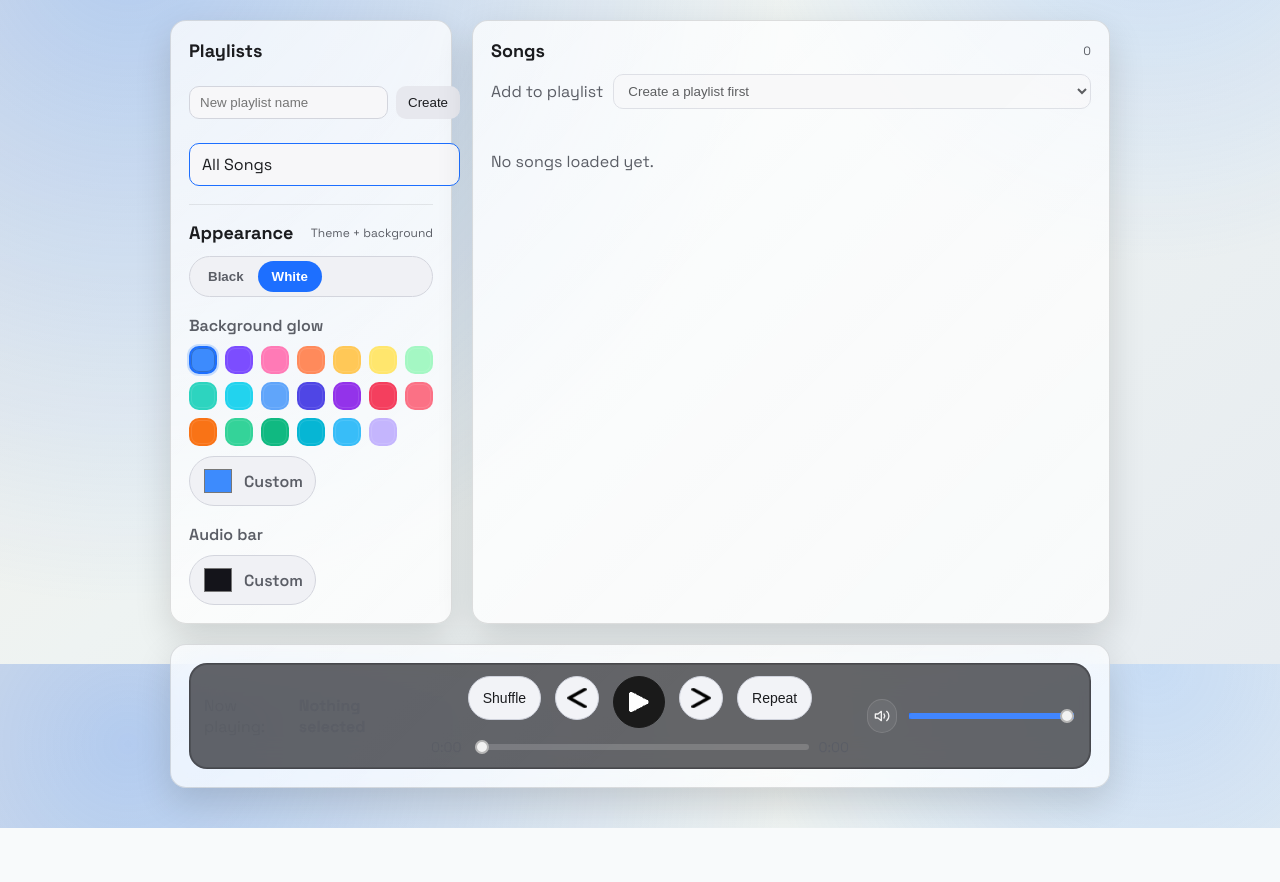
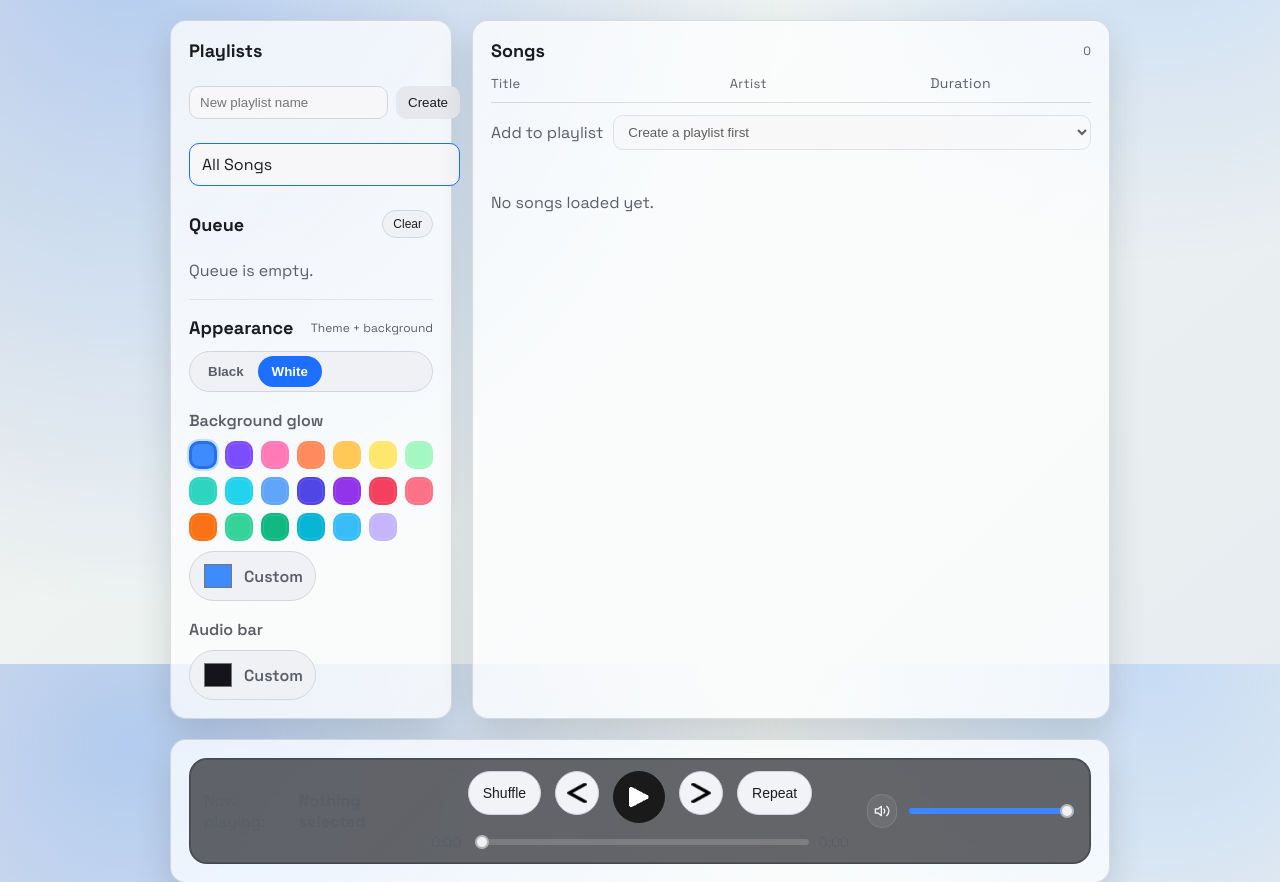
Before and after one commit to Bradley-07/Music-Player-Project, a Flask app: page / in a window 1280 px wide. Shown: the part 136-1018 px from the top of the page. Before the commit the page ends 964 px from the top, so only its background shows below. Run offline with Flask 3, Linux system fonts and the light colour scheme.

Commit message:
UI changes + queue system

```diff
--- a/static/app.js
+++ b/static/app.js
@@ -23,6 +23,8 @@ const bgColorPicker = document.getElementById("bgColorPicker");
 const audioBgPicker = document.getElementById("audioBgPicker");
 const repeatBtn = document.getElementById("repeatBtn");
 const playlistToast = document.getElementById("playlistToast");
+const queueList = document.getElementById("queueList");
+const clearQueueBtn = document.getElementById("clearQueueBtn");
 
 let currentIndex = -1;
 let activePlaylist = "All Songs";
@@ -35,6 +37,8 @@ let repeatEnabled = false;
 let isSeeking = false;
 let previousVolume = 1;
 let toastTimer = null;
+const durationCache = {};
+let queue = [];
 const playlists = {
   "All Songs": [],
 };
@@ -288,8 +292,22 @@ function buildSongList(songs, showAdd, showRemove) {
     songBtn.className = "song-item";
     songBtn.dataset.file = song.name;
     songBtn.dataset.url = song.url;
-    songBtn.textContent = song.name;
+    const info = parseSongInfo(song.name);
+    songBtn.textContent = info.title;
     row.appendChild(songBtn);
+
+    const artist = document.createElement("span");
+    artist.className = "song-artist";
+    artist.textContent = info.artist || "Unknown";
+    row.appendChild(artist);
+
+    const duration = document.createElement("span");
+    duration.className = "song-duration";
+    duration.dataset.file = song.name;
+    duration.textContent = durationCache[song.name]
+      ? formatTime(durationCache[song.name])
+      : "--:--";
+    row.appendChild(duration);
 
     if (showAdd) {
       const addBtn = document.createElement("button");
@@ -302,6 +320,15 @@ function buildSongList(songs, showAdd, showRemove) {
       });
       row.appendChild(addBtn);
     }
+
+    const queueBtn = document.createElement("button");
+    queueBtn.className = "queue-btn";
+    queueBtn.type = "button";
+    queueBtn.textContent = "Queue";
+    queueBtn.addEventListener("click", () => {
+      addToQueue(song);
+    });
+    row.appendChild(queueBtn);
 
     if (showRemove) {
       const removeBtn = document.createElement("button");
@@ -320,6 +347,7 @@ function buildSongList(songs, showAdd, showRemove) {
 
   songButtons = Array.from(document.querySelectorAll(".song-item"));
   wireSongButtons();
+  preloadDurations(songs);
 }
 
 function wireSongButtons() {
@@ -342,8 +370,28 @@ function playAtIndex(index) {
   button.classList.add("active");
 
   const file = button.dataset.file;
-  nowPlaying.textContent = file;
+  nowPlaying.textContent = formatSongTitle(file);
   audioPlayer.src = button.dataset.url;
+  audioPlayer.play();
+  playPauseIcon.src = "/static/pause.png";
+  playPauseIcon.alt = "Pause";
+}
+
+function playSongFromQueue(item) {
+  if (!item) {
+    return;
+  }
+  const index = songButtons.findIndex(
+    (button) => button.dataset.file === item.name,
+  );
+  if (index >= 0) {
+    playAtIndex(index);
+    return;
+  }
+  songButtons.forEach((button) => button.classList.remove("active"));
+  currentIndex = -1;
+  nowPlaying.textContent = formatSongTitle(item.name);
+  audioPlayer.src = item.url;
   audioPlayer.play();
   playPauseIcon.src = "/static/pause.png";
   playPauseIcon.alt = "Pause";
@@ -446,6 +494,12 @@ nextBtn.addEventListener("click", () => {
     playAtIndex(safeIndex);
     return;
   }
+  if (queue.length > 0) {
+    const nextItem = queue.shift();
+    renderQueue();
+    playSongFromQueue(nextItem);
+    return;
+  }
   let nextIndex = (currentIndex + 1) % songButtons.length;
   if (shuffleEnabled && songButtons.length > 1) {
     nextIndex = getRandomIndex(currentIndex);
@@ -472,6 +526,12 @@ prevBtn.addEventListener("click", () => {
 
 audioPlayer.addEventListener("ended", () => {
   if (songButtons.length === 0) {
+    return;
+  }
+  if (queue.length > 0) {
+    const nextItem = queue.shift();
+    renderQueue();
+    playSongFromQueue(nextItem);
     return;
   }
   let nextIndex = (currentIndex + 1) % songButtons.length;
@@ -502,6 +562,11 @@ audioPlayer.addEventListener("loadedmetadata", () => {
   if (seekBar) {
     seekBar.value = "0";
     updateRangeBackground(seekBar, 0);
+  }
+  if (Number.isFinite(audioPlayer.duration) && songButtons[currentIndex]) {
+    const file = songButtons[currentIndex].dataset.file;
+    durationCache[file] = audioPlayer.duration;
+    updateDurationDisplays(file, audioPlayer.duration);
   }
   audioPlayer.title = `${currentTimeDisplay.textContent} / ${durationDisplay.textContent}`;
 });
@@ -562,6 +627,10 @@ shuffleBtn.addEventListener("click", () => {
   shuffleBtn.classList.toggle("active", shuffleEnabled);
 });
 
+if (clearQueueBtn) {
+  clearQueueBtn.addEventListener("click", clearQueue);
+}
+
 if (repeatBtn) {
   repeatBtn.addEventListener("click", () => {
     repeatEnabled = !repeatEnabled;
@@ -574,6 +643,7 @@ if (repeatBtn) {
 }
 
 initAllSongsFromDom();
+renderQueue();
 
 function formatTime(seconds) {
   if (!Number.isFinite(seconds)) {
@@ -582,6 +652,98 @@ function formatTime(seconds) {
   const mins = Math.floor(seconds / 60);
   const secs = Math.floor(seconds % 60);
   return `${mins}:${secs.toString().padStart(2, "0")}`;
+}
+
+function formatSongTitle(filename) {
+  if (!filename) {
+    return "Unknown";
+  }
+  const withoutExt = filename.replace(/\.[^/.]+$/, "");
+  const title = withoutExt.split(" - ")[0];
+  return title.trim() || withoutExt.trim();
+}
+
+function parseSongInfo(filename) {
+  const title = formatSongTitle(filename);
+  const withoutExt = filename.replace(/\.[^/.]+$/, "");
+  const parts = withoutExt.split(" - ");
+  let artist = parts.length > 1 ? parts.slice(1).join(" - ") : "";
+  artist = artist.replace(/\s*[\[(].*?[\])]\s*$/g, "").trim();
+  return {
+    title,
+    artist,
+  };
+}
+
+function updateDurationDisplays(file, duration) {
+  const display = formatTime(duration);
+  document.querySelectorAll(`.song-duration[data-file="${CSS.escape(file)}"]`)
+    .forEach((element) => {
+      element.textContent = display;
+    });
+}
+
+function addToQueue(song) {
+  queue.push(song);
+  renderQueue();
+  showToast(`Queued "${formatSongTitle(song.name)}".`);
+}
+
+function removeFromQueue(index) {
+  queue.splice(index, 1);
+  renderQueue();
+}
+
+function clearQueue() {
+  queue = [];
+  renderQueue();
+}
+
+function renderQueue() {
+  if (!queueList) {
+    return;
+  }
+  queueList.innerHTML = "";
+  if (queue.length === 0) {
+    const empty = document.createElement("li");
+    empty.className = "empty";
+    empty.textContent = "Queue is empty.";
+    queueList.appendChild(empty);
+    return;
+  }
+  queue.forEach((item, index) => {
+    const li = document.createElement("li");
+    li.className = "queue-item";
+    const title = document.createElement("span");
+    title.className = "queue-title";
+    title.textContent = formatSongTitle(item.name);
+    const removeBtn = document.createElement("button");
+    removeBtn.className = "queue-remove";
+    removeBtn.type = "button";
+    removeBtn.textContent = "Remove";
+    removeBtn.addEventListener("click", () => removeFromQueue(index));
+    li.appendChild(title);
+    li.appendChild(removeBtn);
+    queueList.appendChild(li);
+  });
+}
+
+function preloadDurations(songs) {
+  songs.forEach((song) => {
+    if (durationCache[song.name]) {
+      return;
+    }
+    const probe = new Audio();
+    probe.preload = "metadata";
+    probe.src = song.url;
+    probe.addEventListener("loadedmetadata", () => {
+      if (Number.isFinite(probe.duration)) {
+        durationCache[song.name] = probe.duration;
+        updateDurationDisplays(song.name, probe.duration);
+      }
+      probe.src = "";
+    });
+  });
 }
 
 function updatePlaylistSelect(selected) {
--- a/static/style.css
+++ b/static/style.css
@@ -431,6 +431,19 @@ body[data-theme="light"] {
   overflow: auto;
 }
 
+.song-header {
+  display: grid;
+  grid-template-columns: minmax(160px, 1.2fr) minmax(140px, 1fr) auto auto 80px;
+  gap: 10px;
+  align-items: center;
+  color: var(--muted);
+  font-size: 13px;
+  letter-spacing: 0.4px;
+  padding-bottom: 10px;
+  border-bottom: 1px solid var(--panel-glass-border);
+  margin-bottom: 12px;
+}
+
 .song-item {
   width: 100%;
   text-align: left;
@@ -444,9 +457,112 @@ body[data-theme="light"] {
 
 .song-row {
   display: grid;
+  grid-template-columns: minmax(160px, 1.2fr) minmax(140px, 1fr) auto auto 80px;
+  gap: 10px;
+  align-items: center;
+}
+
+.song-row > * {
+  min-width: 0;
+}
+
+.song-artist,
+.song-duration {
+  color: var(--muted);
+  font-size: 14px;
+}
+
+.song-duration {
+  text-align: right;
+}
+
+.song-item,
+.song-artist {
+  white-space: nowrap;
+  overflow: hidden;
+  text-overflow: ellipsis;
+}
+
+.add-btn,
+.queue-btn {
+  padding: 8px 12px;
+  border-radius: 10px;
+  border: 1px solid var(--surface-border);
+  background: var(--surface-alt);
+  color: var(--text);
+  cursor: pointer;
+  font-weight: 600;
+}
+
+.add-btn {
+  min-width: 64px;
+}
+
+.queue-btn:hover {
+  border-color: var(--accent);
+}
+
+.queue-panel {
+  display: grid;
+  gap: 10px;
+  padding-top: 6px;
+}
+
+.queue-list {
+  list-style: none;
+  margin: 0;
+  padding: 0;
+  display: grid;
+  gap: 8px;
+  max-height: 220px;
+  overflow: auto;
+}
+
+.queue-item {
+  display: grid;
   grid-template-columns: 1fr auto;
   gap: 10px;
   align-items: center;
+  padding: 8px 10px;
+  border-radius: 10px;
+  background: var(--surface);
+  border: 1px solid var(--surface-border);
+}
+
+.queue-title {
+  font-size: 14px;
+  color: var(--text);
+  white-space: nowrap;
+  overflow: hidden;
+  text-overflow: ellipsis;
+}
+
+.queue-remove {
+  padding: 6px 10px;
+  border-radius: 999px;
+  border: 1px solid var(--surface-border);
+  background: var(--surface-alt);
+  color: var(--text);
+  cursor: pointer;
+  font-size: 12px;
+}
+
+.queue-remove:hover {
+  border-color: var(--danger);
+}
+
+.clear-btn {
+  padding: 6px 10px;
+  border-radius: 999px;
+  border: 1px solid var(--surface-border);
+  background: var(--surface-alt);
+  color: var(--text);
+  cursor: pointer;
+  font-size: 12px;
+}
+
+.clear-btn:hover {
+  border-color: var(--danger);
 }
 
 .add-btn {
@@ -788,6 +904,15 @@ audio {
     grid-template-columns: 1fr;
   }
 
+  .song-header,
+  .song-row {
+    grid-template-columns: 1fr;
+  }
+
+  .song-duration {
+    text-align: left;
+  }
+
   .folder-input {
     flex-direction: column;
     align-items: stretch;
--- a/templates/index.html
+++ b/templates/index.html
@@ -57,6 +57,15 @@
               <li class="playlist-item active" data-playlist="All Songs">All Songs</li>
             </ul>
           </div>
+          <div class="queue-panel">
+            <div class="section-header">
+              <h2>Queue</h2>
+              <button class="clear-btn" type="button" id="clearQueueBtn">Clear</button>
+            </div>
+            <ul class="queue-list" id="queueList">
+              <li class="empty">Queue is empty.</li>
+            </ul>
+          </div>
           <div class="appearance-panel">
             <div class="section-header">
               <h2>Appearance</h2>
@@ -114,6 +123,13 @@
             <h2>Songs</h2>
             <span class="count">{{ songs|length }}</span>
           </div>
+          <div class="song-header">
+            <span>Title</span>
+            <span>Artist</span>
+            <span class="song-duration">Duration</span>
+            <span></span>
+            <span></span>
+          </div>
           <div class="playlist-target">
             <label for="playlistSelect">Add to playlist</label>
             <select id="playlistSelect"></select>
@@ -124,7 +140,10 @@
               <li>
                 <div class="song-row">
                   <button class="song-item" data-file="{{ song }}">{{ song }}</button>
+                  <span class="song-artist">Unknown</span>
                   <button class="add-btn" type="button">Add</button>
+                  <button class="queue-btn" type="button">Queue</button>
+                  <span class="song-duration" data-file="{{ song }}">--:--</span>
                 </div>
               </li>
             {% else %}
```
Also changed, not shown: index.html (+19 -0 lines).
